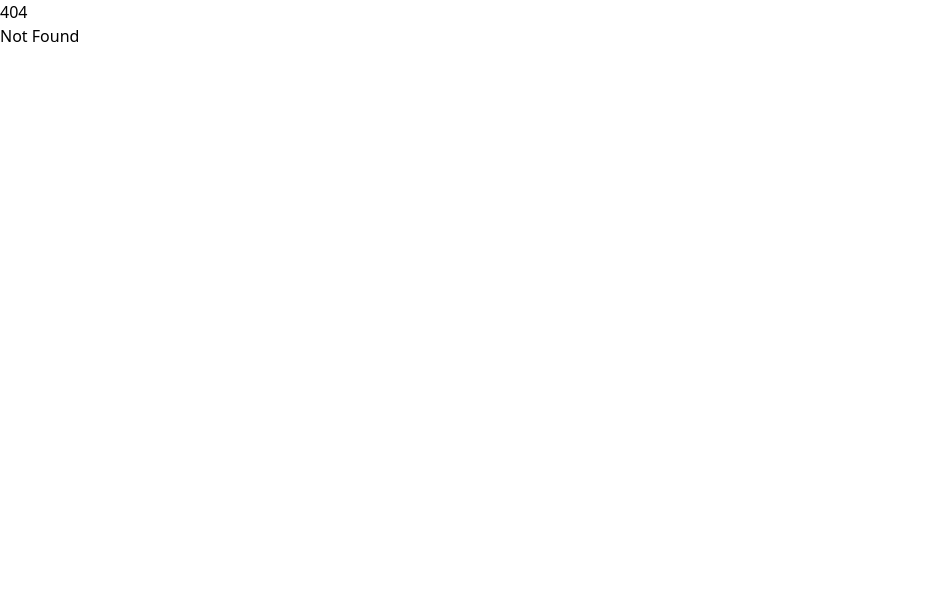
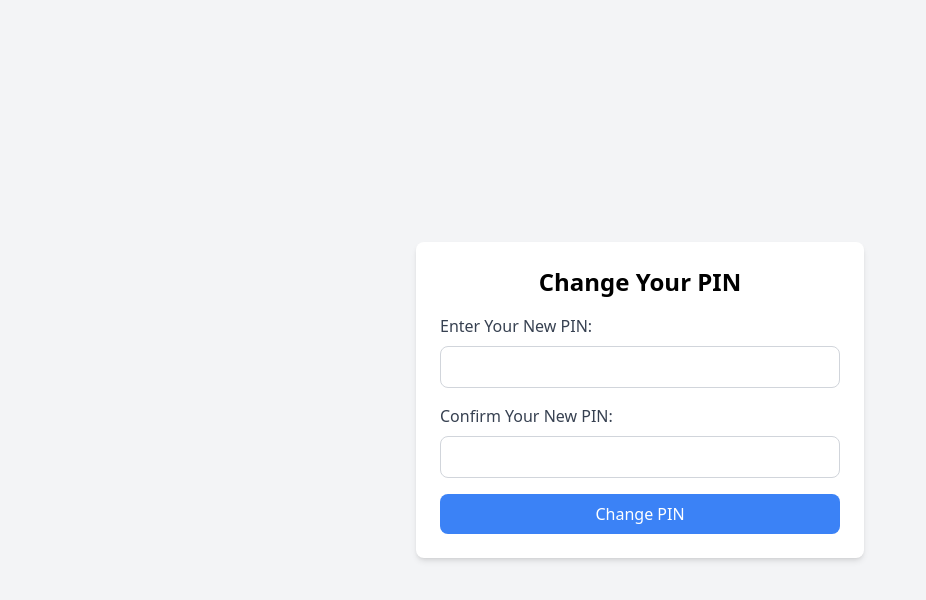
Before and after one commit to JamesBolanos/login-module, a SvelteKit app: page /change-pin in a window 1280 px wide. Before the commit this address had no page. Shown: the top 600 px of the page, without its empty margins (0-926 px from the left). Built offline with nearby package versions, Linux system fonts and the light colour scheme.

Commit message:
lots of functionality created: + reset pin form + session managemennt at the server using hooks.server.js

```diff
--- /dev/null
+++ b/src/hooks.server.js
@@ -0,0 +1,25 @@
+import { sql } from '@vercel/postgres';
+
+export async function handle({ event, resolve }) {
+  const sessionId = event.cookies.get('sessionId');
+
+  if (sessionId) {
+    try {
+      const result = await sql`
+        SELECT user_id
+        FROM sessions
+        WHERE id = ${sessionId} AND expires_at > NOW()
+      `;
+
+      if (result.rows.length > 0) {
+        event.locals.user = { id: result.rows[0].user_id };
+      } else {
+        event.cookies.delete('sessionId', { path: '/' });
+      }
+    } catch (error) {
+      console.error('Error validating session:', error);
+    }
+  }
+
+  return resolve(event);
+}
--- a/src/routes/+page.svelte
+++ b/src/routes/+page.svelte
@@ -14,16 +14,26 @@
     });
 
     const result = await response.json();
+
     if (!response.ok) {
       message = result.message;
       return;
     }
 
+    // Redirect to "Change PIN" page if required
+    if (result.user.debe_cambiar_pin) {
+      message = 'You need to change your PIN.';
+      window.location.href = '/change-pin'; // Redirect to "Change PIN" page
+      return;
+    }
+
     message = result.message || 'Login successful!';
+    window.location.href = '/menu'; // Redirect to the dashboard after successful login
   } catch (err) {
     message = 'An error occurred. Please try again.';
   }
 }
+
 </script>
 
 <div class="flex items-center justify-center min-h-screen bg-gray-100">
--- /dev/null
+++ b/src/routes/api/change-pin/+server.js
@@ -0,0 +1,51 @@
+import bcrypt from 'bcrypt';
+import { sql } from '@vercel/postgres';
+import dotenv from 'dotenv';
+
+dotenv.config({ path: '.env.local' });
+
+export async function POST({ request, locals }) {
+  const { newPin, confirmNewPin } = await request.json();
+
+  const userId = locals.user?.id; // Get userId from session
+  if (!userId) {
+    return new Response(
+      JSON.stringify({ message: 'Unauthorized: User session not found' }),
+      { status: 401, headers: { 'Content-Type': 'application/json' } }
+    );
+  }
+
+  console.log('Updating PIN for user ID:', userId);
+
+  if (newPin !== confirmNewPin) {
+    return new Response(
+      JSON.stringify({ message: 'PINs do not match' }),
+      { status: 400, headers: { 'Content-Type': 'application/json' } }
+    );
+  }
+
+  try {
+    // Hash the new PIN
+    const hashedPin = await bcrypt.hash(newPin, 12);
+
+    // Update the user's PIN in the database
+    const result = await sql`
+      UPDATE usuarios
+      SET pin_hash = ${hashedPin}, debe_cambiar_pin = false
+      WHERE id = ${userId}
+    `;
+
+    console.log('SQL Update Result:', result);
+
+    return new Response(
+      JSON.stringify({ message: 'PIN successfully changed' }),
+      { status: 200, headers: { 'Content-Type': 'application/json' } }
+    );
+  } catch (error) {
+    console.error('Error during PIN change:', error);
+    return new Response(
+      JSON.stringify({ message: 'Internal server error', error: error.message }),
+      { status: 500, headers: { 'Content-Type': 'application/json' } }
+    );
+  }
+}
--- a/src/routes/api/login/+server.js
+++ b/src/routes/api/login/+server.js
@@ -1,25 +1,21 @@
 import bcrypt from 'bcrypt';
-import { getDbClient } from '../../../lib/db.js';
+import { sql } from '@vercel/postgres';
+import { randomUUID } from 'crypto';
 import dotenv from 'dotenv';
 
 dotenv.config({ path: '.env.local' });
 
 export async function POST({ request }) {
   const { numero_telefono, pin } = await request.json();
-  const client = getDbClient(); // Establish a database connection
 
   try {
-    // Fetch user from the database
-    const { rows } = await client.query(
-      `
-      SELECT *
+    const result = await sql`
+      SELECT id, pin_hash, activo, debe_cambiar_pin
       FROM usuarios
-      WHERE numero_telefono = $1
-      `,
-      [numero_telefono]
-    );
+      WHERE numero_telefono = ${numero_telefono}
+    `;
 
-    const user = rows[0];
+    const user = result.rows[0];
     if (!user) {
       return new Response(
         JSON.stringify({ message: 'Invalid phone number or PIN' }),
@@ -27,9 +23,7 @@ export async function POST({ request }) {
       );
     }
 
-    // Validate PIN
-    const isValidPin = await bcrypt.compare(pin, user.pin_hash);
-    if (!isValidPin) {
+    if (!await bcrypt.compare(pin, user.pin_hash)) {
       return new Response(
         JSON.stringify({ message: 'Invalid phone number or PIN' }),
         { status: 401, headers: { 'Content-Type': 'application/json' } }
@@ -43,27 +37,25 @@ export async function POST({ request }) {
       );
     }
 
-    // Update last login
-    await client.query(
-      `
-      UPDATE usuarios
-      SET ultimo_login = $1
-      WHERE id = $2
-      `,
-      [new Date().toISOString(), user.id]
-    );
+    // Create session
+    const sessionId = randomUUID();
+    await sql`
+      INSERT INTO sessions (id, user_id, created_at, expires_at)
+      VALUES (${sessionId}, ${user.id}, NOW(), NOW() + INTERVAL '1 hour')
+    `;
 
     return new Response(
       JSON.stringify({
-        message: 'Login successful',
-        user: {
-          id: user.id,
-          nombre: user.nombre,
-          apellido: user.apellido,
-          rol_id: user.rol_id,
+        message: 'Login successful!',
+        user: { debe_cambiar_pin: user.debe_cambiar_pin },
+      }),
+      {
+        status: 200,
+        headers: {
+          'Set-Cookie': `sessionId=${sessionId}; HttpOnly; Secure; Path=/; SameSite=Strict`,
+          'Content-Type': 'application/json',
         },
-      }),
-      { status: 200, headers: { 'Content-Type': 'application/json' } }
+      }
     );
   } catch (error) {
     console.error('Error during login:', error);
@@ -71,7 +63,5 @@ export async function POST({ request }) {
       JSON.stringify({ message: 'Internal server error' }),
       { status: 500, headers: { 'Content-Type': 'application/json' } }
     );
-  } finally {
-    await client.end(); // Ensure the connection is closed
   }
 }
--- /dev/null
+++ b/src/routes/api/logout/+server.js
@@ -0,0 +1,25 @@
+import { sql } from '@vercel/postgres';
+import dotenv from 'dotenv';
+
+dotenv.config({ path: '.env.local' });
+
+export async function POST({ request, cookies }) {
+  const sessionId = cookies.get('sessionId');
+
+  if (sessionId) {
+    try {
+      await sql`
+        DELETE FROM sessions WHERE id = ${sessionId}
+      `;
+    } catch (error) {
+      console.error('Error during logout:', error);
+    }
+  }
+
+  return new Response(null, {
+    status: 200,
+    headers: {
+      'Set-Cookie': 'sessionId=; HttpOnly; Secure; Path=/; SameSite=Strict; Max-Age=0',
+    },
+  });
+}
--- /dev/null
+++ b/src/routes/api/secure-data/+server.js
@@ -0,0 +1,13 @@
+export async function GET({ locals }) {
+    if (!locals.user) {
+      return new Response(JSON.stringify({ message: 'Unauthorized' }), {
+        status: 401,
+        headers: { 'Content-Type': 'application/json' },
+      });
+    }
+
+    return new Response(JSON.stringify({ message: 'Authorized', userId: locals.user.id }), {
+      status: 200,
+      headers: { 'Content-Type': 'application/json' },
+    });
+  }
--- /dev/null
+++ b/src/routes/change-pin/+page.svelte
@@ -0,0 +1,76 @@
+<script>
+  import { goto } from '$app/navigation'; // Import the goto function
+  let newPin = '';
+  let confirmNewPin = '';
+  let errorMessage = '';
+
+  const changePin = async () => {
+    if (newPin !== confirmNewPin) {
+      errorMessage = 'PINs do not match';
+      return;
+    }
+
+    try {
+      const response = await fetch('/api/change-pin', {
+        method: 'POST',
+        headers: {
+          'Content-Type': 'application/json',
+        },
+        body: JSON.stringify({
+          newPin, // Ensure this matches the expected API key
+          confirmNewPin, // Ensure this matches the expected API key
+        }),
+      });
+
+      if (response.ok) {
+        window.location.href = '/menu'; // Redirect after success
+      } else {
+        const data = await response.json();
+        errorMessage = data.message || 'Failed to change PIN.';
+      }
+    } catch (error) {
+      errorMessage = 'An unexpected error occurred. Please try again later.';
+    }
+  };
+
+</script>
+
+<div class="flex justify-center items-center min-h-screen bg-gray-100">
+  <form
+    class="bg-white p-6 rounded-lg shadow-md w-full max-w-md"
+    on:submit|preventDefault={changePin}
+  >
+    <h2 class="text-2xl font-bold mb-4 text-center">Change Your PIN</h2>
+    <div class="mb-4">
+      <label for="newPin" class="block text-gray-700 font-medium mb-2">
+        Enter Your New PIN:
+      </label>
+      <input
+        type="password"
+        id="newPin"
+        class="w-full p-2 border border-gray-300 rounded-lg focus:outline-none focus:ring-2 focus:ring-blue-500"
+        bind:value={newPin}
+      />
+    </div>
+    <div class="mb-4">
+      <label for="confirmNewPin" class="block text-gray-700 font-medium mb-2">
+        Confirm Your New PIN:
+      </label>
+      <input
+        type="password"
+        id="confirmNewPin"
+        class="w-full p-2 border border-gray-300 rounded-lg focus:outline-none focus:ring-2 focus:ring-blue-500"
+        bind:value={confirmNewPin}
+      />
+    </div>
+    {#if errorMessage}
+      <p class="text-red-500 text-sm mb-4">{errorMessage}</p>
+    {/if}
+    <button
+      type="submit"
+      class="w-full bg-blue-500 text-white font-medium py-2 px-4 rounded-lg hover:bg-blue-600"
+    >
+      Change PIN
+    </button>
+  </form>
+</div>
--- /dev/null
+++ b/src/routes/menu/+page.svelte
@@ -0,0 +1,26 @@
+<script>
+    const menuOptions = [
+      { label: 'Dashboard', href: '/' },
+      { label: 'Profile', href: '/' },
+      { label: 'Change PIN', href: '/change-pin' },
+      { label: 'Logout', href: '/' },
+    ];
+  </script>
+
+  <div class="flex flex-col items-center min-h-screen bg-gray-100">
+    <div class="bg-white p-6 rounded-lg shadow-md w-full max-w-md mt-20">
+      <h2 class="text-2xl font-bold mb-4 text-center">Menu</h2>
+      <ul class="space-y-3">
+        {#each menuOptions as option}
+          <li>
+            <a
+              href={option.href}
+              class="block text-center bg-blue-500 text-white py-2 px-4 rounded-lg hover:bg-blue-600"
+            >
+              {option.label}
+            </a>
+          </li>
+        {/each}
+      </ul>
+    </div>
+  </div>
```
Also changed, not shown: src/routes/dashboard/+page.svelte (added). Lines whose indentation alone changed are shown as unchanged.
